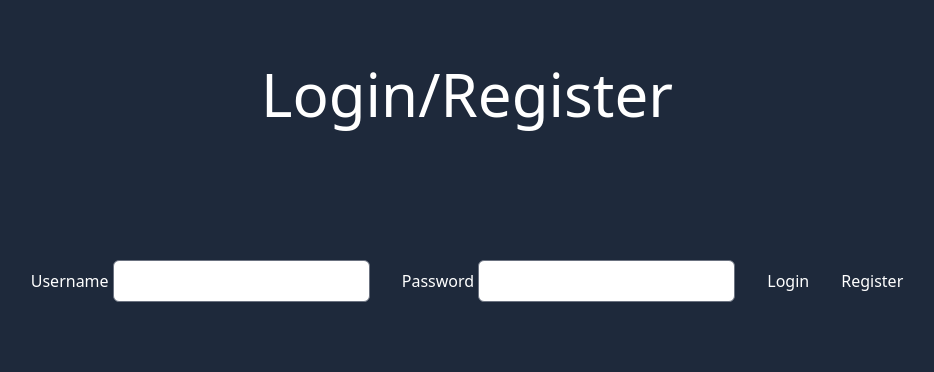
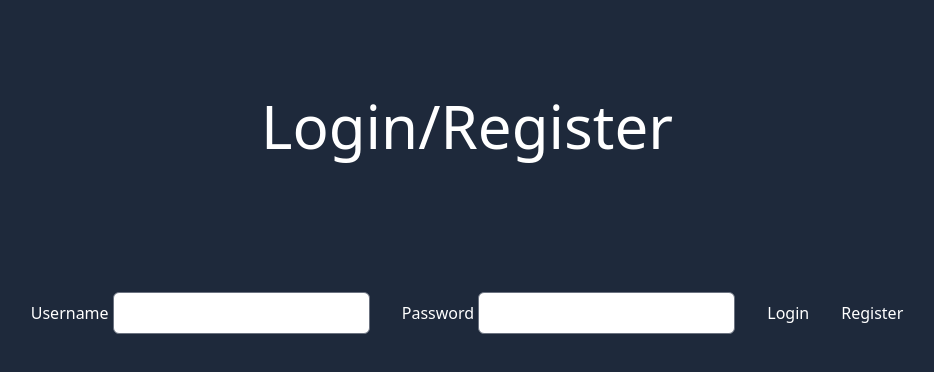
Before and after one commit to davidgfitzgerald/svelte-components, a SvelteKit app: page /login in a window 1280 px wide. Shown: the top 372 px of the page, without its empty margins (173-1107 px from the left). Built offline with nearby package versions, Linux system fonts and the light colour scheme; no server answers.

Commit message:
Add global css styles

```diff
--- a/src/app.css
+++ b/src/app.css
@@ -1,3 +1,10 @@
 @import 'tailwindcss/base';
 @import 'tailwindcss/components';
 @import 'tailwindcss/utilities';
+
+/* Global CSS styles */
+@layer components {
+    body {
+        @apply px-32 py-8 bg-slate-800 h-screen text-white
+    }
+}
--- a/src/routes/+layout.svelte
+++ b/src/routes/+layout.svelte
@@ -3,6 +3,4 @@
 	let { children } = $props();
 </script>
 
-<div class="bg-slate-800 h-screen">
 	{@render children()}
-</div>
```
